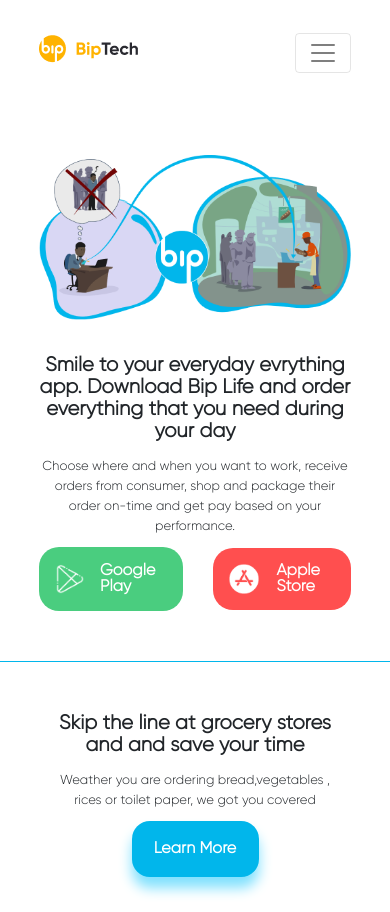
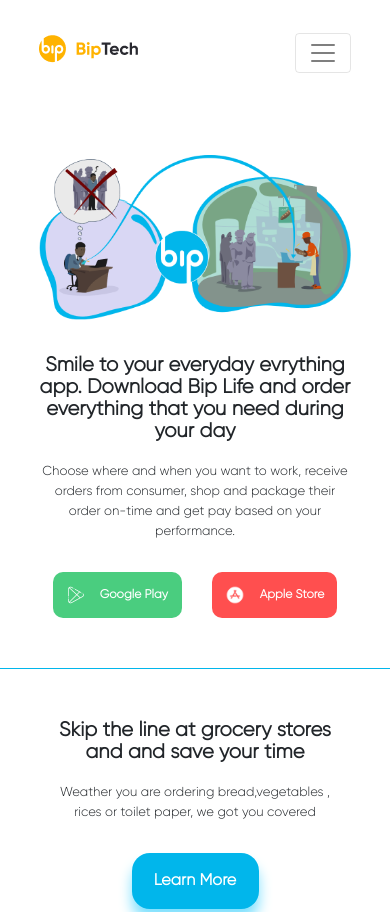
Before and after one commit to bilalbhatti139/biptech, a plain HTML site: page index.html in a window 390 px wide. Shown: the top 912 px of the page. Drawn offline with nearby package versions, Linux system fonts and the light colour scheme.

Commit message:
design updated

```diff
--- a/styles/style.css
+++ b/styles/style.css
@@ -399,13 +399,13 @@ p {
     text-align: center;
     font-size: 20px;
     line-height: 22px;
-    margin-bottom: 15px;
+    margin-bottom: 20px;
   }
   p {
     text-align: center;
     font-size: 13px;
     line-height: 20px;
-    margin-bottom: 10px;
+    margin-bottom: 30px;
   }
   .main_header {
     flex-direction: column-reverse;
@@ -422,6 +422,19 @@ p {
   }
   .buttons_container {
     justify-content: center;
+  }
+  .buttons_container a{
+    font-size: 12px;
+    border-radius: 10px;
+  }
+  .buttons_container .android_button img{
+    height: 18px;
+  }
+  .buttons_container .android_button{
+    padding: 14px;
+  }
+  .buttons_container .ios_button img{
+    height: 20px;
   }
 }
 
```
